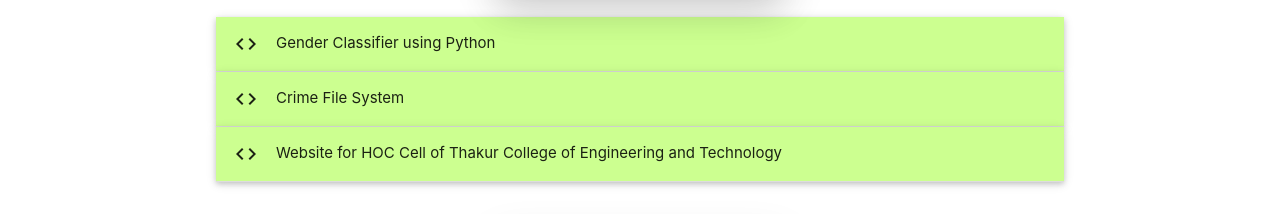
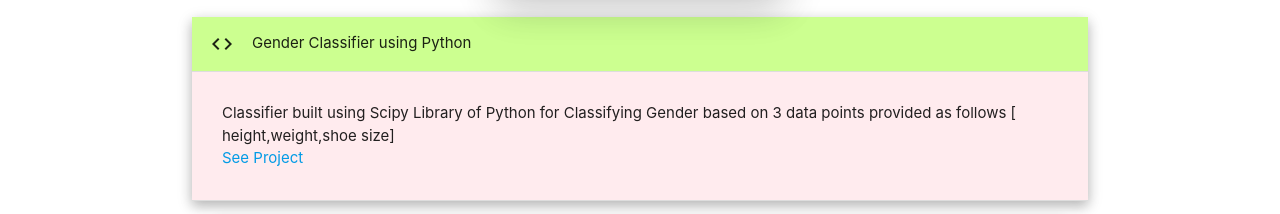
Before and after one commit to Siddhesh136/Siddhesh136.github.io, a plain HTML site: page projects.html in a window 1280 px wide. Shown: the part 141-355 px from the top of the page. Drawn offline with nearby package versions, Linux system fonts and the light colour scheme.

Commit message:
Update projects.html

```diff
--- a/projects.html
+++ b/projects.html
@@ -96,7 +96,7 @@
   <div class="container">
   <div class="row">
   <ul class="collapsible popout ">
-    <li class="red lighten-5">
+    <li class="red lighten-5 active">
       <div class="collapsible-header light-green accent-1"><i class="material-icons">code</i>Gender Classifier using Python</div>
       <div class="collapsible-body"><span>Classifier built using Scipy Library of Python for Classifying Gender based on 3 data points provided as follows [ height,weight,shoe size]<br><a href="https://github.com/Siddhesh136/GenderClassifier">See Project</a></span></div>
     </li>
```
